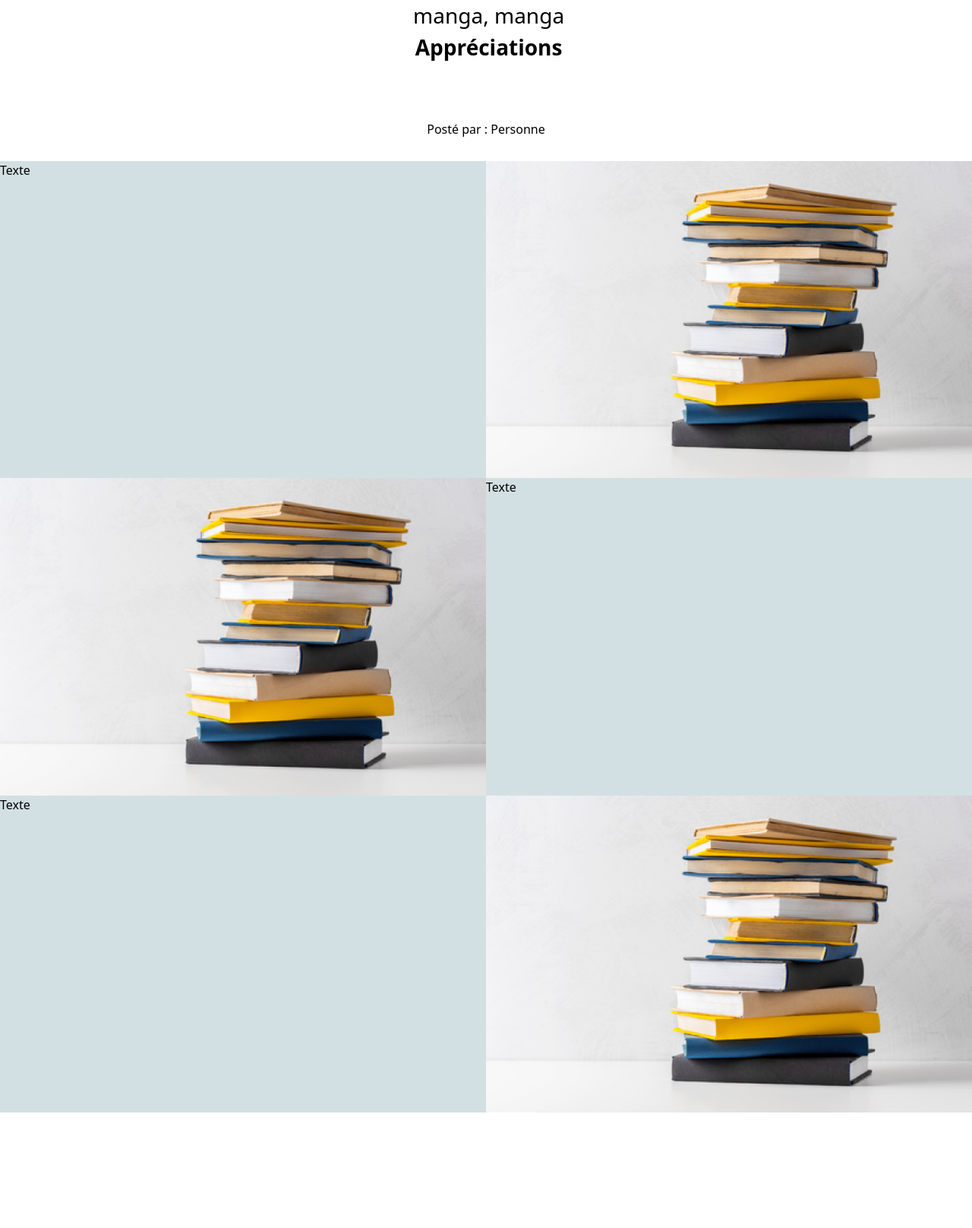
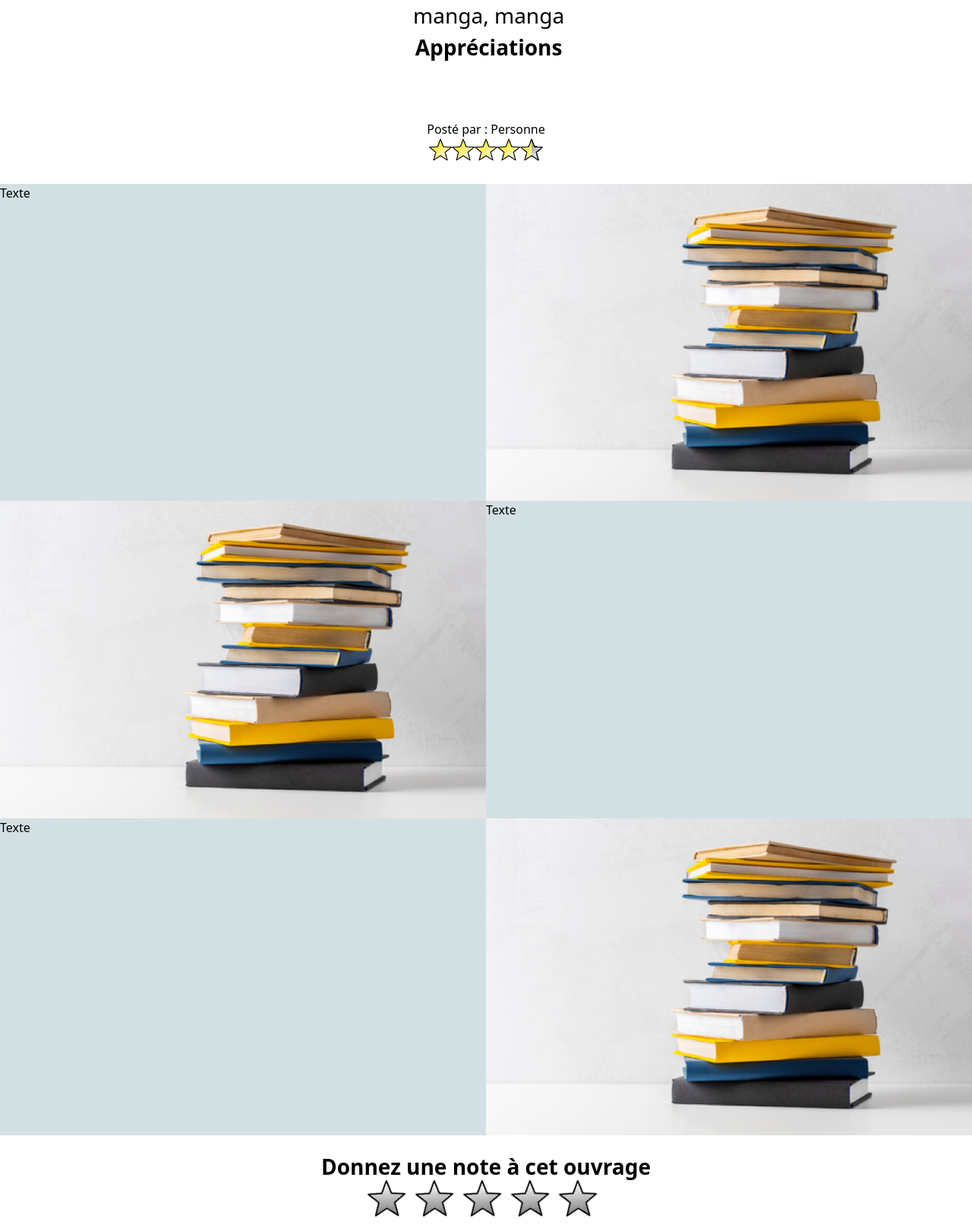
Before and after one commit to dam277/P_Web_2, a PHP site: page /02-CodeSource/Site/src/php/views/bookInfos.php in a window 1280 px wide. Shown: the part 1452-3068 px from the top of the page at 76% size. Before the commit the page ends 2916 px from the top, so only its background shows below. Run offline with PHP 8.4, Linux system fonts and the light colour scheme; some libraries are stand-ins or nearby versions.

Commit message:
Modification de la page

```diff
--- a/02-CodeSource/Site/src/php/views/bookInfos.php
+++ b/02-CodeSource/Site/src/php/views/bookInfos.php
@@ -7,7 +7,7 @@ $book = array(
     "editor" => "oui",
     "pages" => "678",
     "edition" => "2012",
-    "average" => 4
+    "average" => 4.3
 );
 
 $author = explode(" ", $book["author"]);
@@ -15,13 +15,27 @@ $author = explode(" ", $book["author"]);
 
 <!DOCTYPE html>
 <html lang="fr">
+
 <head>
     <meta charset="UTF-8">
     <meta http-equiv="X-UA-Compatible" content="IE=edge">
     <meta name="viewport" content="width=device-width, initial-scale=1.0">
     <script src="https://cdn.tailwindcss.com"></script>
-    <title>Document</title>
+    <title>Informations de l'ouvrage</title>
+    <script>
+        tailwind.config = {
+            theme: {
+                extend: {
+                    backgroundImage: {
+                        'checked': "url('../../../resources/rateStarChecked.jpg')",
+                        'notChecked': "url('../../../resources/rateStarNotChecked.jpg')",
+                    }
+                }
+            }
+        }
+    </script>
 </head>
+
 <body>
     <header>
         <?php
@@ -32,72 +46,79 @@ $author = explode(" ", $book["author"]);
         <h1 class="text-4xl md:text-6xl lg:text-8xl xl:text-8xl text-white text-center bg-[#0A183C] w-full py-[200px]">INFORMATIONS DE L'OUVRAGE</h1>
 
         <div class="grid place-items-center">
-            <h2 class="text-[20px] lg:text-[20px] md:text-[25px] lg:text-[30px] xl:text-[30px] font-bold my-[15px]">Détails : <?=$book["name"]?></h2>
-            <img class="h-[350px] md:h-[450px] lg:h-[500px] xl:h-[600px]" src="<?=$book["image"]?>" alt="">
+            <h2 class="text-[20px] lg:text-[20px] md:text-[25px] lg:text-[30px] xl:text-[30px] font-bold my-[15px]">Détails : <?= $book["name"] ?></h2>
+            <img class="h-[350px] md:h-[450px] lg:h-[500px] xl:h-[600px]" src="<?= $book["image"] ?>" alt="">
 
             <div class="flex w-full text-[15px] lg:text-[20px] md:text-[25px] lg:text-[28px] xl:text-[28px]">
                 <ul class="text-right w-[33%]">
                     <li class="font-bold">Auteur</li>
-                    <li>Prénom : <?=$author[0]?></li>
-                    <li>Nom : <?=$author[1]?></li>
+                    <li>Prénom : <?= $author[0] ?></li>
+                    <li>Nom : <?= $author[1] ?></li>
                 </ul>
                 <ul class="grid place-items-center w-[33%] ml-[10px]">
-                    <li>Pages : <?=$book["pages"]?></li>
+                    <li>Pages : <?= $book["pages"] ?></li>
                     <li class="mt-[100px] font-bold">Catégories</li>
-                    <li><?=$book["category"] . ", " . $book["category"]?></li>
+                    <li><?= $book["category"] . ", " . $book["category"] ?></li>
                     <li class="font-bold">Appréciations</li>
                 </ul>
                 <ul class="w-[33%]">
                     <li class="font-bold">Edition</li>
-                    <li>Editeur :  <?=$book["editor"]?></li>
-                    <li>Année d'édition :  <?=$book["edition"]?></li>
+                    <li>Editeur : <?= $book["editor"] ?></li>
+                    <li>Année d'édition : <?= $book["edition"] ?></li>
                 </ul>
             </div>
-            <p class="mt-[75px] mb-[30px]">Posté par : Personne</p>
+            <p class="mt-[75px]">Posté par : Personne</p>
             <?php
             //Defini le nombre d'étoiles à afficher
-            if ($book["average"] < 1.25)
-            {
+            if ($book["average"] < 1.25) {
                 $goldStars = 1;
-            }
-            elseif ($book["average"] < 1.75)
-            {
+            } elseif ($book["average"] < 1.75) {
                 $goldStars = 1.5;
-            }
-            elseif ($book["average"] < 2.25)
-            {
+            } elseif ($book["average"] < 2.25) {
                 $goldStars = 2;
-            }
-            elseif ($book["average"] < 2.75)
-            {
+            } elseif ($book["average"] < 2.75) {
                 $goldStars = 2.5;
-            }
-            elseif ($book["average"] < 3.25)
-            {
+            } elseif ($book["average"] < 3.25) {
                 $goldStars = 3;
-            }
-            elseif ($book["average"] < 3.75)
-            {
+            } elseif ($book["average"] < 3.75) {
                 $goldStars = 3.5;
-            }
-            elseif ($book["average"] < 4.25)
-            {
+            } elseif ($book["average"] < 4.25) {
                 $goldStars = 4;
-            }
-            elseif ($book["average"] < 4.75)
-            {
+            } elseif ($book["average"] < 4.75) {
                 $goldStars = 4.5;
-            }
-            else
-            {
+            } else {
                 $goldStars = 5;
             }
+            ?>
+            <div class="flex">
+                <?php
+                //Affichage des étoiles
+                for ($y = 0; $y < 5; $y++) {
+                    if ($y < $goldStars) {
+                        if ($y + 0.5 == $goldStars) {
+                ?>
+                            <img class=" w-[30px] h-[30px]" src="../../../resources/rateStarSemiChecked.jpg" alt="Note">
+                        <?php
+                        } else {
+                        ?>
+                            <img class="w-[30px] h-[30px]" src="../../../resources/rateStarChecked.jpg" alt="Note">
+                        <?php
+                        }
+                        ?>
 
+                    <?php
+                    } else {
+                    ?>
+                        <img class="w-[30px] h-[30px]" src="../../../resources/rateStarNotChecked.jpg" alt="Note">
+                <?php
+                    }
+                }
 
                 ?>
             </div>
+        </div>
 
-        <div class="flex">
+        <div class="flex mt-[30px]">
             <aside class="bg-[#D3E0E3] w-[50%]">
                 <p>
                     Texte
@@ -121,6 +142,21 @@ $author = explode(" ", $book["author"]);
             </aside>
             <img class="w-[50%]" src="../../../resources/livre.jpg" alt="Image livre">
         </div>
+
+        <div class="grid place-items-center mt-[20px]">
+            <p class="font-bold text-[15px] lg:text-[20px] md:text-[25px] lg:text-[28px] xl:text-[28px]">Donnez une note à cet ouvrage</p>
+            <form class="flex rotate-180" action="/action_page.php">
+                <?php
+                $test = 10;
+                for ($i = 5; $i > 0; $i--) {
+                ?>
+                    <input class="peer invisible" type="radio" id="star<?=$i?>" name="rate" value="star<?=$i?>">
+                    <label onclick="" class="rotate-[35deg] bg-notChecked peer-checked:bg-checked w-[50px] h-[50px] cursor-pointer ml-[<?=$test*$i?>]" for="star<?=$i?>"></label>
+                <?php
+                }
+                ?>
+            </form>
+        </div>
     </main>
     <footer>
         <?php
@@ -128,4 +164,5 @@ $author = explode(" ", $book["author"]);
         ?>
     </footer>
 </body>
+
 </html>
```
Also changed, not shown: 02-CodeSource/Site/resources/Nouveau document texte.txt (deleted), 02-CodeSource/Site/resources/rateStarChecked.jpg (added), 02-CodeSource/Site/resources/rateStarNotChecked.jpg (added), 02-CodeSource/Site/resources/rateStarSemiChecked.jpg (added). Lines whose indentation alone changed are shown as unchanged.
